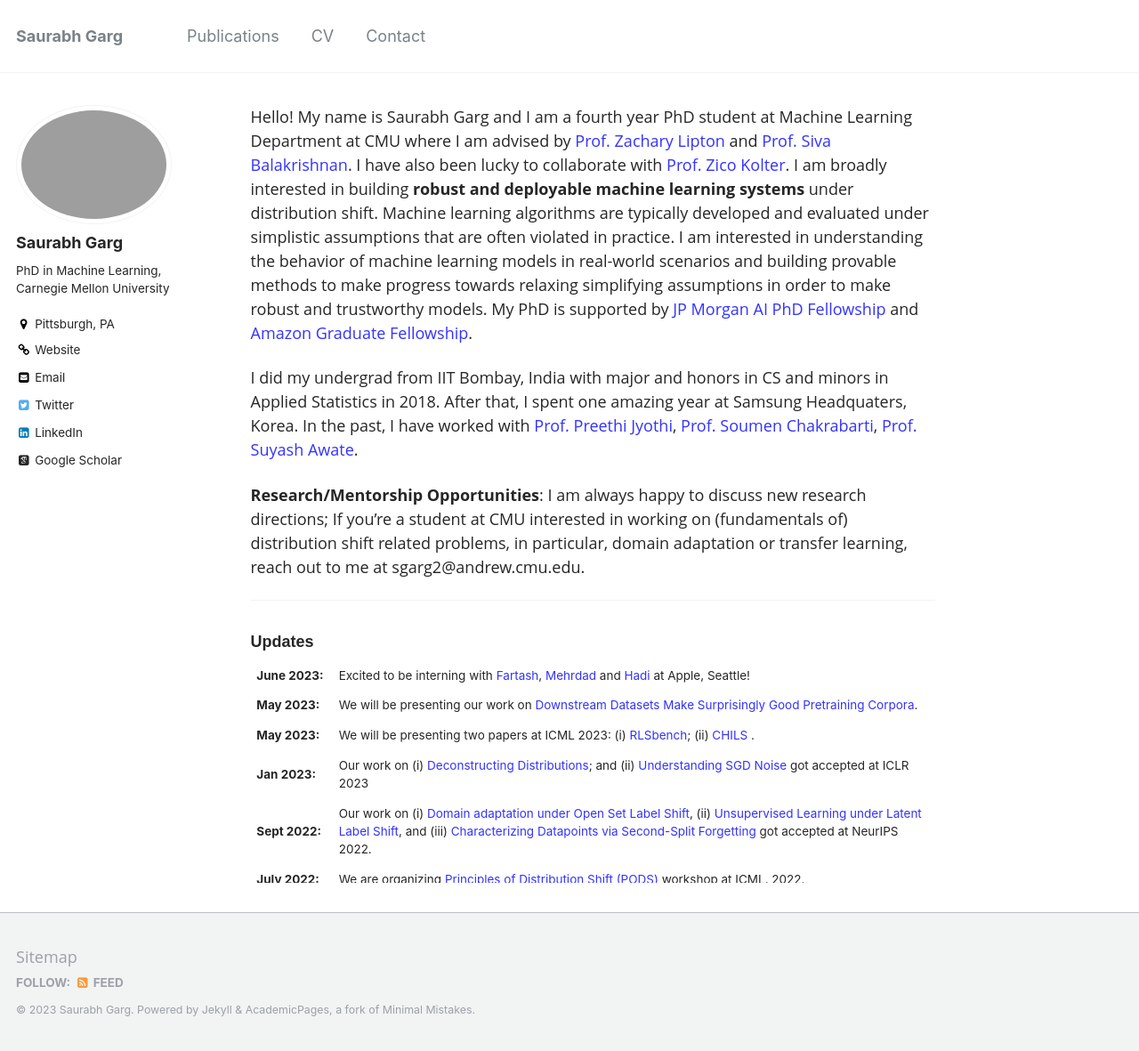
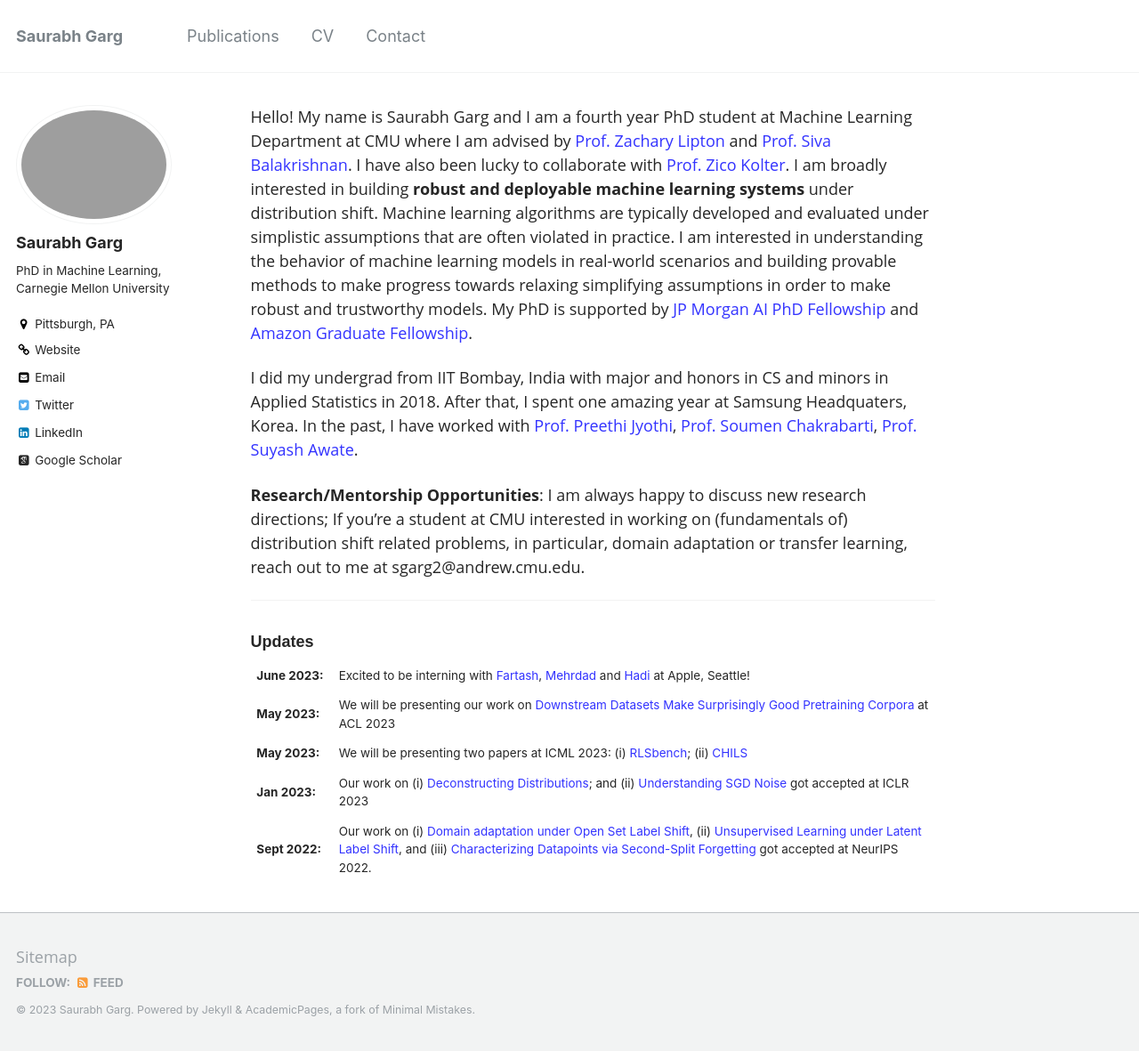
Before and after one commit to saurabhgarg1996/saurabhgarg1996.github.io, a Jekyll site: the page built from _pages/about.md, in a window 1280 px wide and 1181 px high. Shown: the whole window at 89% size. Built offline with Jekyll 4.4.1, drawn with Linux system fonts in a browser that asks for light colours; some web fonts are replaced.

Commit message:
News update

```diff
--- a/_pages/about.md
+++ b/_pages/about.md
@@ -37,8 +37,8 @@ table, tr, td {
        <col span="1" style="width: 88%;">
 </colgroup>
 <tr><td> <b>June 2023:</b> </td> <td> Excited to be interning with <a href="http://www.cs.toronto.edu/~faghri/">Fartash</a>, <a href="https://farajtabar.github.io/">Mehrdad</a> and <a href="https://scholar.google.com/citations?user=besz69AAAAAJ&hl=en">Hadi</a> at Apple, Seattle! </td> </tr>
-<tr><td> <b>May 2023:</b> </td> <td> We will be presenting our work on <a href="https://arxiv.org/abs/2209.14389 at ACL 2023">Downstream Datasets Make Surprisingly Good Pretraining Corpora</a>.</td> </tr>
-<tr><td> <b>May 2023:</b> </td> <td> We will be presenting two papers at ICML 2023: (i) <a href="https://sites.google.com/view/rlsbench/">RLSbench</a>; (ii) <a href="https://arxiv.org/abs/2302.02551">CHILS</a> .</td> </tr>
+<tr><td> <b>May 2023:</b> </td> <td> We will be presenting our work on <a href="https://arxiv.org/abs/2209.14389 at ACL 2023">Downstream Datasets Make Surprisingly Good Pretraining Corpora</a> at ACL 2023</td> </tr>
+<tr><td> <b>May 2023:</b> </td> <td> We will be presenting two papers at ICML 2023: (i) <a href="https://sites.google.com/view/rlsbench/">RLSbench</a>; (ii) <a href="https://arxiv.org/abs/2302.02551">CHILS</a></td></tr>
 <tr><td> <b>Jan 2023:</b> </td> <td> Our work on (i) <a href="https://arxiv.org/abs/2202.09931">Deconstructing Distributions</a>; and (ii) <a href="https://arxiv.org/abs/2211.15853">Understanding SGD Noise</a> got accepted at ICLR 2023 </td> </tr>
 <tr><td> <b> Sept 2022:</b> </td> <td> Our work on (i) <a href="https://saurabhgarg1996.github.io/publications/">Domain adaptation under Open Set Label Shift</a>, (ii) <a href="https://saurabhgarg1996.github.io/publications/">Unsupervised Learning under Latent Label Shift</a>, and (iii) <a href="https://saurabhgarg1996.github.io/publications">Characterizing Datapoints via Second-Split Forgetting</a> got accepted at NeurIPS 2022.</td></tr>
 <tr><td> <b> July 2022:</b> </td> <td> We are organizing <a href="https://sites.google.com/view/icml-2022-pods">Principles of Distribution Shift (PODS)</a> workshop at ICML, 2022. </td> </tr>
```
